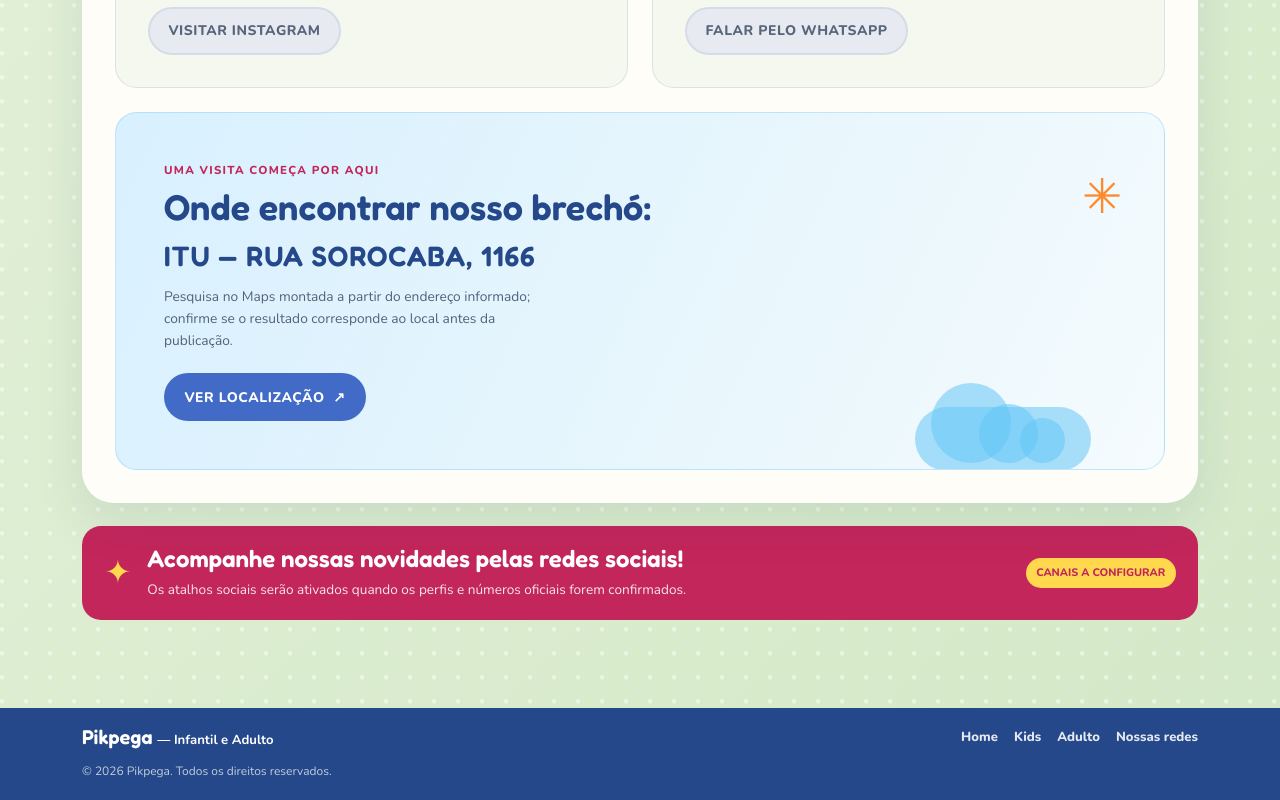
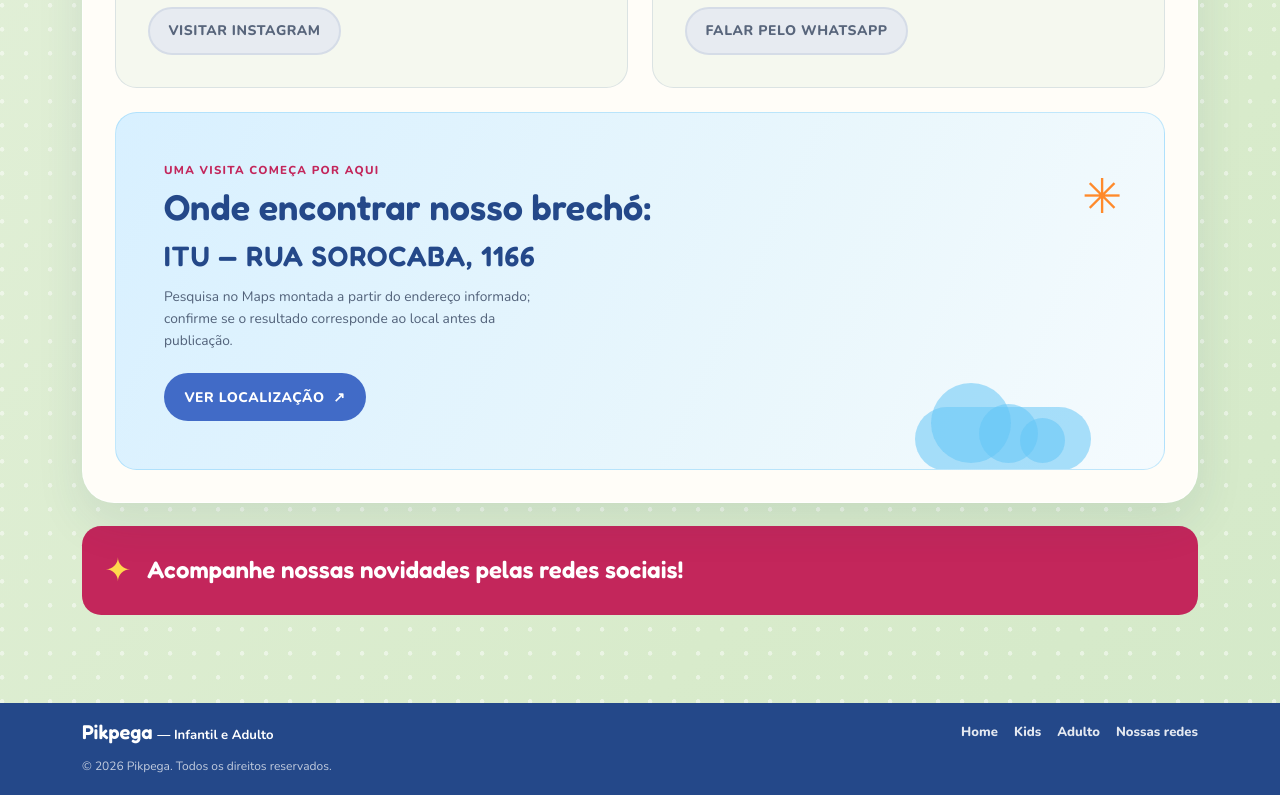
Before and after one commit to GiulianoBR3/pikpega, a plain HTML site: page redes.html in a window 1280 px wide. Shown: the part 718-1518 px from the top of the page. Drawn offline with nearby package versions, Linux system fonts and the light colour scheme.

Commit message:
outras coisas

```diff
--- a/redes.html
+++ b/redes.html
@@ -77,8 +77,9 @@
 
     <section class="social-callout" aria-label="Acompanhe o Pikpega">
       <span class="social-callout-mark" aria-hidden="true">✦</span>
-      <div><h2>Acompanhe nossas novidades pelas redes sociais!</h2><p>Os atalhos sociais serão ativados quando os perfis e números oficiais forem confirmados.</p></div>
-      <span class="social-status">Canais a configurar</span>
+      <div class="row">
+        <h2 class="">Acompanhe nossas novidades pelas redes sociais!</h2>
+      </div>
     </section>
   </main>
 
```
Also changed, not shown: 1 other file.
